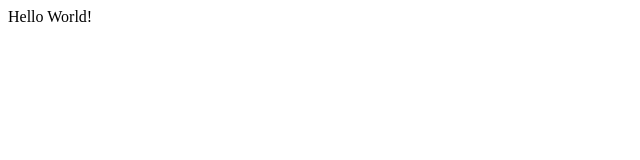
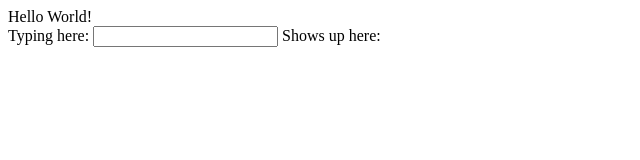
Before and after one commit to tylerferguson/AngularSetup, a website: page app/index.html in a window 1280 px wide. Shown: the whole page, without its empty margins (0-640 px from the left). Drawn offline with nearby package versions, Linux system fonts and the light colour scheme.

Commit message:
Created another protractor test - testing model matches binding

```diff
--- a/app/index.html
+++ b/app/index.html
@@ -6,7 +6,16 @@
 </head>
 <body ng-app="Mobile">
 <div ng-controller="MainCtrl">
-    {{message}}
+    <span>{{message}}</span>
+    <div>
+        <label>
+            Typing here:
+            <input type="text" ng-model="typedMessage">
+        </label>
+        <span>Shows up here: </span>
+        <span>{{typedMessage}}</span>
+    </div>
+
 </div>
 
 <script type="text/javascript" src="bower_components/angular/angular.js"></script>
```
Also changed, not shown: spec/e2e/tests/spec.js (+14 -2 lines).
